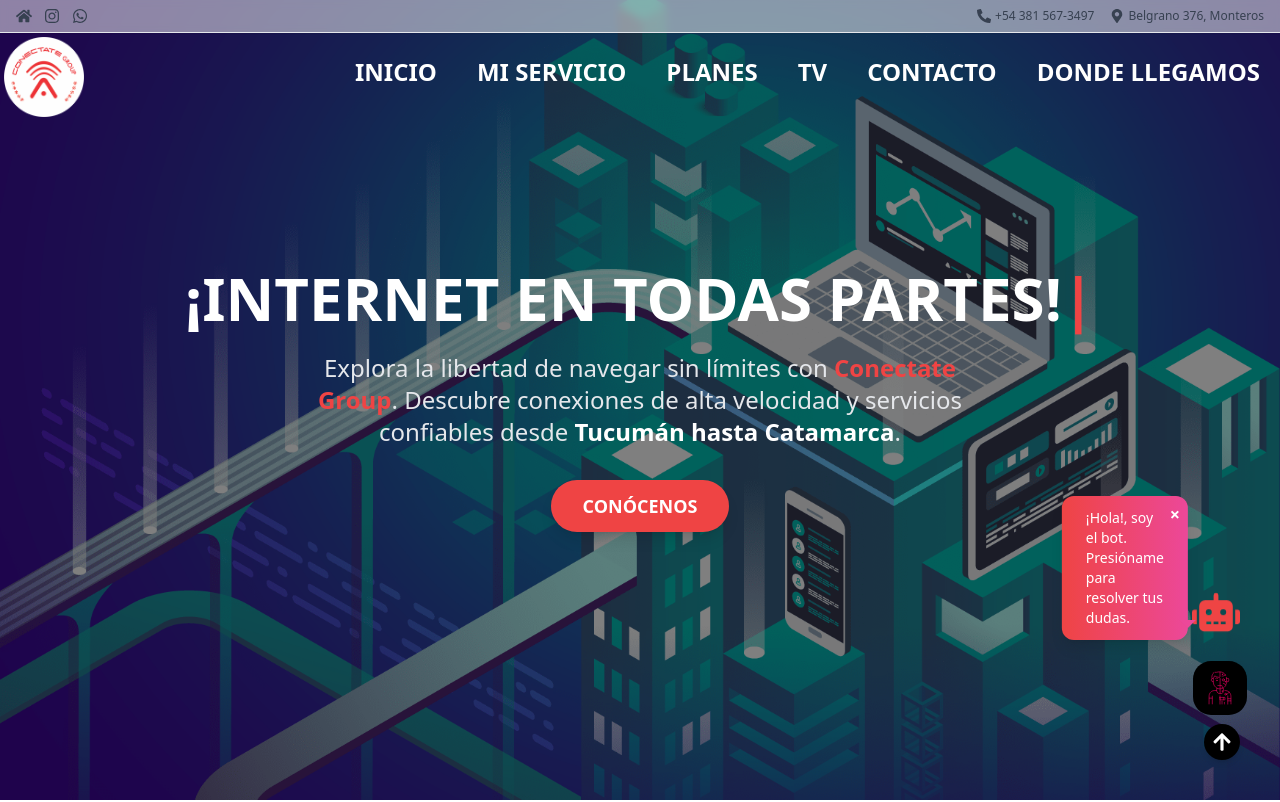
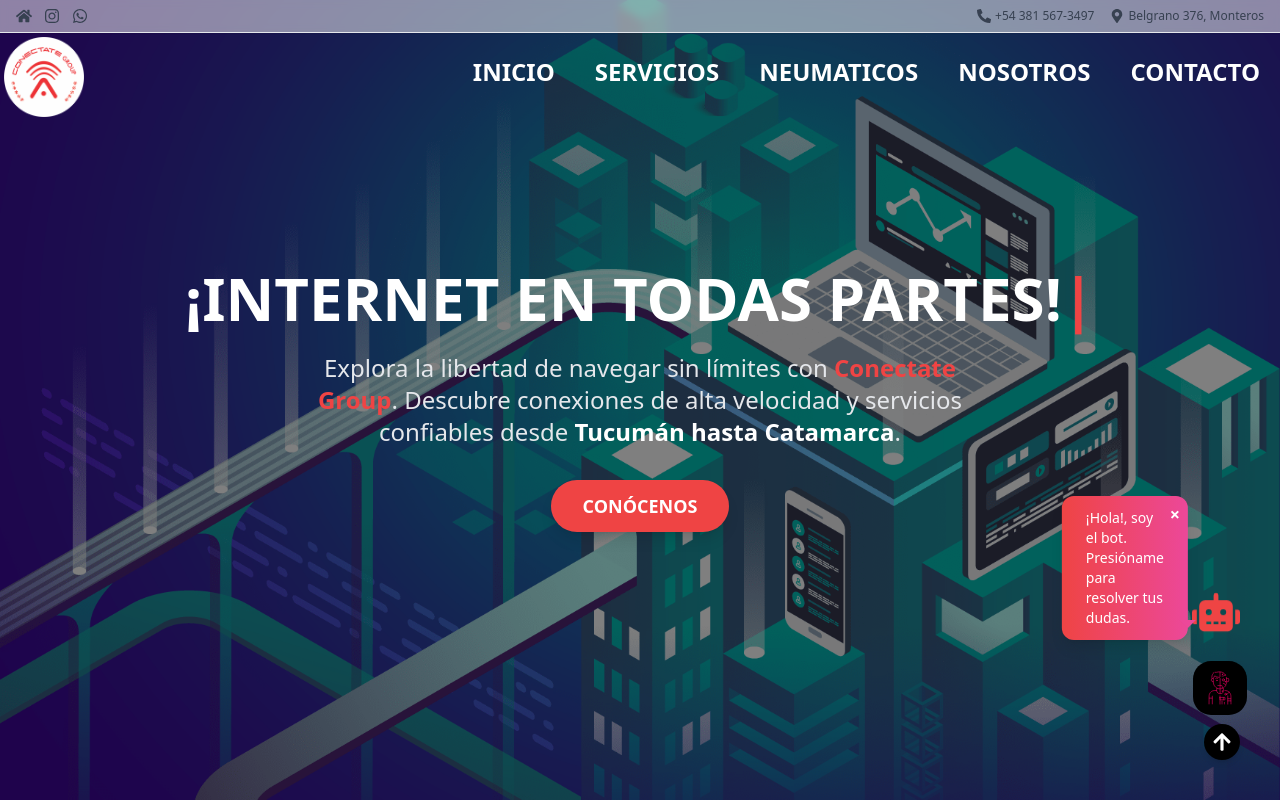
Before and after one commit to SoftFusion-Technologies/ep-cornaglia-ofi, a React (Vite) app: page / in a window 1280 px wide. Shown: the top 802 px of the page. Built offline with nearby package versions, Linux system fonts and the light colour scheme.

Commit message:
SE ACOMODA NAV

```diff
--- a/src/Components/Header/Nav.jsx
+++ b/src/Components/Header/Nav.jsx
@@ -26,8 +26,8 @@ const Nav = () => {
     });
   };
 
-  const scrollPlanes = () => {
-    const element = document.getElementById('planes');
+  const scrollNeumaticos = () => {
+    const element = document.getElementById('neumaticos');
     if (element) {
       const elementTop = element.getBoundingClientRect().top + window.scrollY;
       window.scrollTo({
@@ -43,23 +43,16 @@ const Nav = () => {
       element.scrollIntoView({ behavior: 'smooth' });
     }
   };
-  const scrollGestion = () => {
-    const element = document.getElementById('gestion');
+  const scrollServicios = () => {
+    const element = document.getElementById('servicios');
     if (element) {
       element.scrollIntoView({ behavior: 'smooth' });
     }
   };
 
-  const scrollPeliculas = () => {
-    const element = document.getElementById('peliculas');
+  const scrollNosotros = () => {
+    const element = document.getElementById('nosotros');
     element.scrollIntoView({ behavior: 'smooth' });
-  };
-
-  const scrollDonde = () => {
-    const element = document.getElementById('donde');
-    if (element) {
-      element.scrollIntoView({ behavior: 'smooth' });
-    }
   };
 
   const handleNavClick = (destination) => {
@@ -72,22 +65,19 @@ const Nav = () => {
           case 'inicio':
             scrollInicio();
             break;
-          case 'planes':
-            scrollPlanes();
+          case 'neumaticos':
+            scrollNeumaticos();
             break;
           case 'contact':
             scrollContact();
             break;
-          case 'gestion':
-            scrollGestion();
+          case 'servicios':
+            scrollServicios();
             break;
-          case 'peliculas':
-            scrollPeliculas();
+          case 'nosotros':
+            scrollNosotros();
             break;
           default:
-            break;
-          case 'donde':
-            scrollDonde();
             break;
         }
       }, 100); // El tiempo de espera es para asegurarse de que el navigate haya ocurrido antes de hacer el scroll
@@ -97,22 +87,19 @@ const Nav = () => {
         case 'inicio':
           scrollInicio();
           break;
-        case 'planes':
-          scrollPlanes();
+        case 'neumaticos':
+          scrollNeumaticos();
           break;
         case 'contact':
           scrollContact();
           break;
-        case 'gestion':
-          scrollGestion();
+        case 'servicios':
+          scrollServicios();
           break;
-        case 'peliculas':
-          scrollPeliculas();
+        case 'nosotros':
+          scrollNosotros();
           break;
         default:
-          break;
-        case 'donde':
-          scrollDonde();
           break;
       }
     }
@@ -199,9 +186,9 @@ const Nav = () => {
 
             <li>
               <Link
-                onClick={() => handleNavClick('gestion')}
+                onClick={() => handleNavClick('servicios')}
                 className={`text-2xl font-bold ${
-                  location.pathname === '/gestion'
+                  location.pathname === '/servicios'
                     ? 'text-custom-blue border-b-4 border-custom-blue hover:border-red-500 hover:text-red-500'
                     : scrolled
                     ? 'text-gray-400 hover:border-b-4 hover:border-red-500 hover:text-red-500'
@@ -209,13 +196,13 @@ const Nav = () => {
                 }`}
                 style={{ paddingBottom: '10px' }}
               >
-                MI SERVICIO
+                SERVICIOS
               </Link>
             </li>
 
             <li>
               <button
-                onClick={() => handleNavClick('planes')}
+                onClick={() => handleNavClick('neumaticos')}
                 className={`text-2xl font-bold ${
                   location.pathname === '/ss'
                     ? 'text-custom-blue border-b-4 border-custom-blue hover:border-red-500 hover:text-red-500'
@@ -230,13 +217,13 @@ const Nav = () => {
                   cursor: 'pointer'
                 }}
               >
-                PLANES
+                NEUMATICOS
               </button>
             </li>
 
             <li>
               <button
-                onClick={() => handleNavClick('peliculas')}
+                onClick={() => handleNavClick('nosotros')}
                 className={`text-2xl font-bold ${
                   location.pathname === '/ss'
                     ? 'text-custom-blue border-b-4 border-custom-blue hover:border-red-500 hover:text-red-500'
@@ -246,7 +233,7 @@ const Nav = () => {
                 }`}
                 style={{ paddingBottom: '10px' }}
               >
-                TV
+                NOSOTROS
               </button>
             </li>
 
@@ -265,38 +252,6 @@ const Nav = () => {
                 CONTACTO
               </button>
             </li>
-
-            <li>
-              <button
-                onClick={() => handleNavClick('donde')}
-                className={`text-2xl font-bold ${
-                  location.pathname === '/ss'
-                    ? 'text-custom-blue border-b-4 border-custom-blue hover:border-red-500 hover:text-red-500'
-                    : scrolled
-                    ? 'text-gray-400 hover:border-b-4 hover:border-red-500 hover:text-red-500'
-                    : 'text-white hover:border-b-4 hover:border-red-500 hover:text-red-500'
-                }`}
-                style={{ paddingBottom: '10px' }}
-              >
-                DONDE LLEGAMOS
-              </button>
-            </li>
-
-            {/* <li>
-              <button
-                onClick={() => navigate('/promociones')}
-                className={`text-2xl font-bold ${
-                  location.pathname === '/promociones'
-                    ? 'text-custom-blue border-b-4 border-custom-blue hover:border-red-500 hover:text-red-500'
-                    : scrolled
-                    ? 'text-gray-400 hover:border-b-4 hover:border-red-500 hover:text-red-500'
-                    : 'text-white hover:border-b-4 hover:border-red-500 hover:text-red-500'
-                }`}
-                style={{ paddingBottom: '10px' }}
-              >
-                PROMOCIONES
-              </button>
-            </li> */}
           </ul>
         </div>
       </div>
@@ -309,7 +264,7 @@ const Nav = () => {
       >
         {/* Close Button */}
         <button
-          className="absolute top-4 right-4 text-[rgb(0,148,221)] hover:text-red-500"
+          className="absolute top-4 right-4 text-white hover:text-red-500"
           onClick={handleCloseMenu}
         >
           <svg
@@ -339,54 +294,37 @@ const Nav = () => {
           </li>
           <li>
             <button
-              onClick={() => handleNavClick('gestion')}
-              className="text-[rgb(0,148,221)] text-xl font-bold hover:text-red-500"
+              onClick={() => handleNavClick('servicios')}
+              className="text-white text-xl font-bold hover:text-red-500"
             >
-              MI SERVICIO
+              SERVICIOS
             </button>
           </li>
 
           <li>
             <button
-              onClick={() => handleNavClick('planes')}
-              className="text-[rgb(0,148,221)] text-xl font-bold hover:text-red-500"
+              onClick={() => handleNavClick('neumaticos')}
+              className="text-white text-xl font-bold hover:text-red-500"
             >
-              PLANES
+              NEUMATICOS
             </button>
           </li>
           <li>
             <button
-              onClick={() => handleNavClick('peliculas')}
-              className="text-[rgb(0,148,221)] text-xl font-bold hover:text-red-500"
+              onClick={() => handleNavClick('nosotros')}
+              className="text-white text-xl font-bold hover:text-red-500"
             >
-              TV
+              NOSOTROS
             </button>
           </li>
           <li>
             <button
               onClick={() => handleNavClick('contact')}
-              className="text-[rgb(0,148,221)] text-xl font-bold hover:text-red-500"
+              className="text-white text-xl font-bold hover:text-red-500"
             >
               CONTACTO
             </button>
           </li>
-          <li>
-            <button
-              onClick={() => handleNavClick('donde')}
-              className="text-[rgb(0,148,221)] text-xl font-bold hover:text-red-500"
-            >
-              DONDE LLEGAMOS
-            </button>
-          </li>
-
-          {/* <li>
-            <button
-              onClick={() => navigate('/promociones')}
-              className="text-[rgb(0,148,221)] text-xl font-bold hover:text-red-500"
-            >
-              PROMOCIONES
-            </button>
-          </li> */}
         </ul>
       </div>
     </nav>
```
